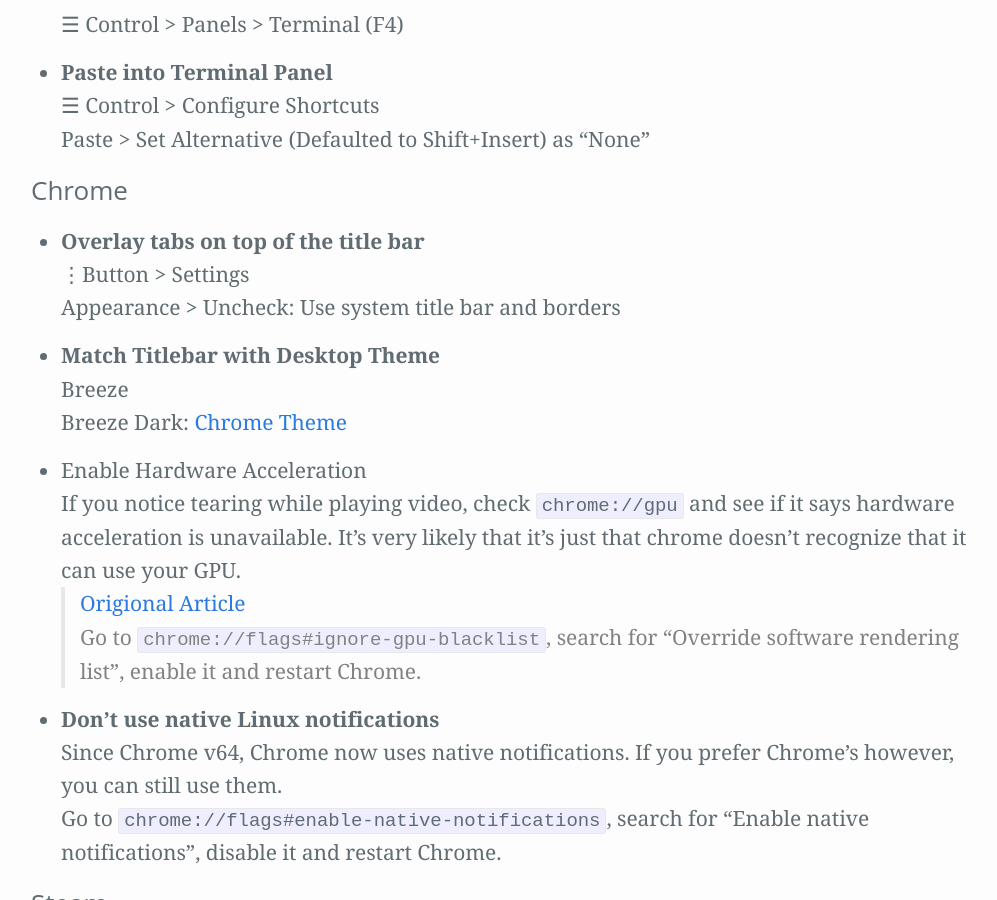
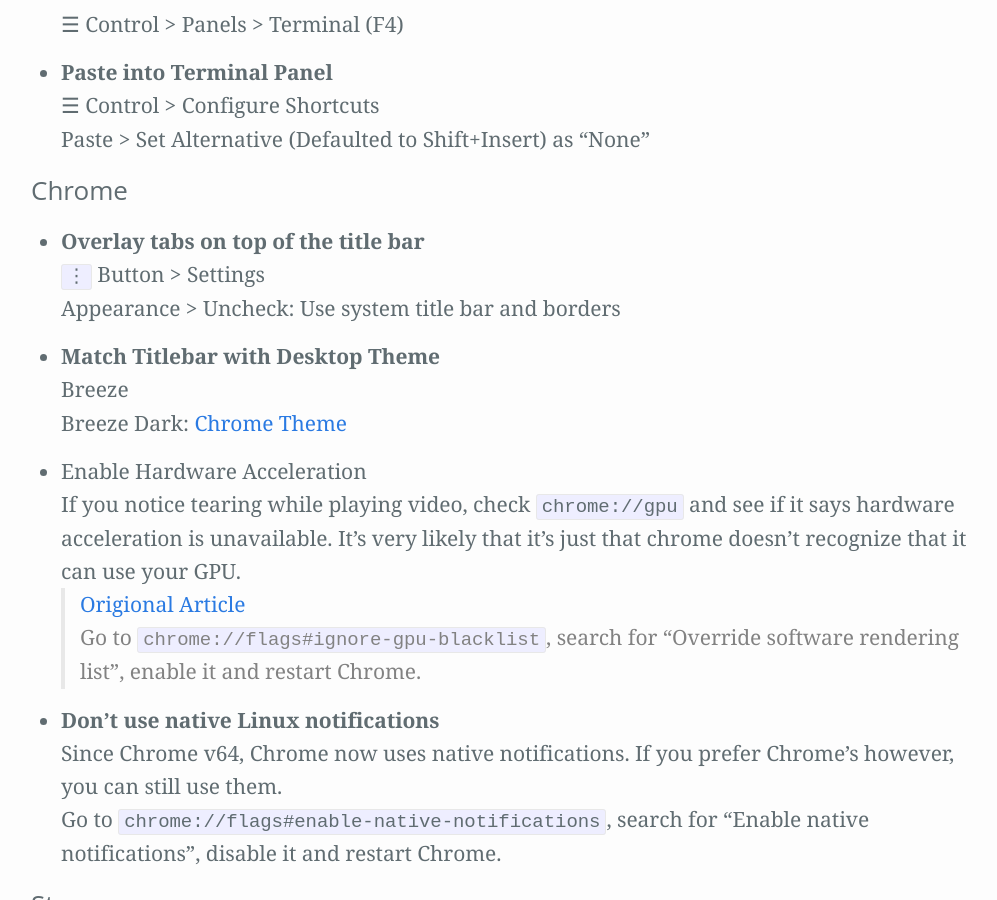
Before and after one commit to Zren/zren.github.io, a Jekyll site: the page built from kde.md, in a window 1280 px wide and 900 px high, scrolled down 8621 px. Shown: the whole window, without its empty margins (127-1124 px from the left). Built offline with Jekyll 4.4.1, drawn with Linux system fonts in a browser that asks for light colours.

```diff
--- a/kde.md
+++ b/kde.md
@@ -361,7 +361,7 @@ qdbus org.kde.KWin /KWin reconfigure
 
 {% assign i = i | plus: 1 %}
 * {:#cfg-{{ i }}} Overlay tabs on top of the title bar
-  ⋮Button > Settings
+  `⋮` Button > Settings
   Appearance > Uncheck: Use system title bar and borders
 
 {% assign i = i | plus: 1 %}
```
